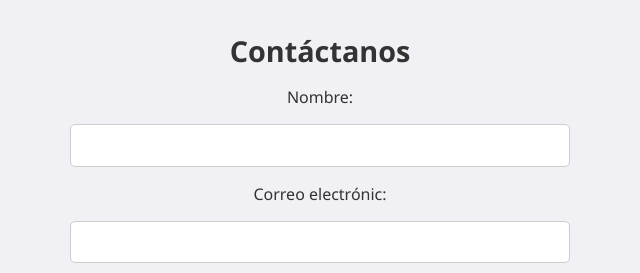
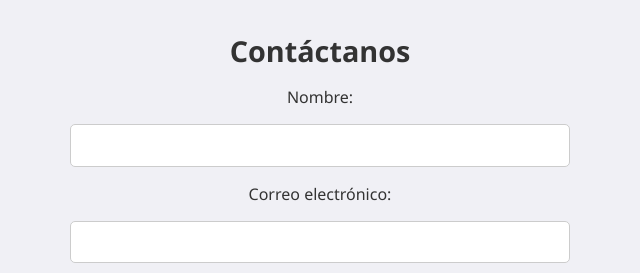
Before and after one commit to CircadiaLabs/SomnoLink, a plain HTML site: page index.html in a window 1280 px wide. Shown: the part 2209-2482 px from the top of the page, 320-960 px from the left. Drawn offline with Linux system fonts and the light colour scheme.

Commit message:
Update index.html

```diff
--- a/index.html
+++ b/index.html
@@ -111,7 +111,7 @@
     <form id="contact-form">
       <label for="name">Nombre:</label>
       <input type="text" id="name" name="name" required />
-      <label for="email">Correo electrónic:</label>
+      <label for="email">Correo electrónico:</label>
       <input type="email" id="email" name="email" required />
       <label for="message">Mensaje:</label>
       <textarea id="message" name="message" rows="4" required /></textarea>
```
